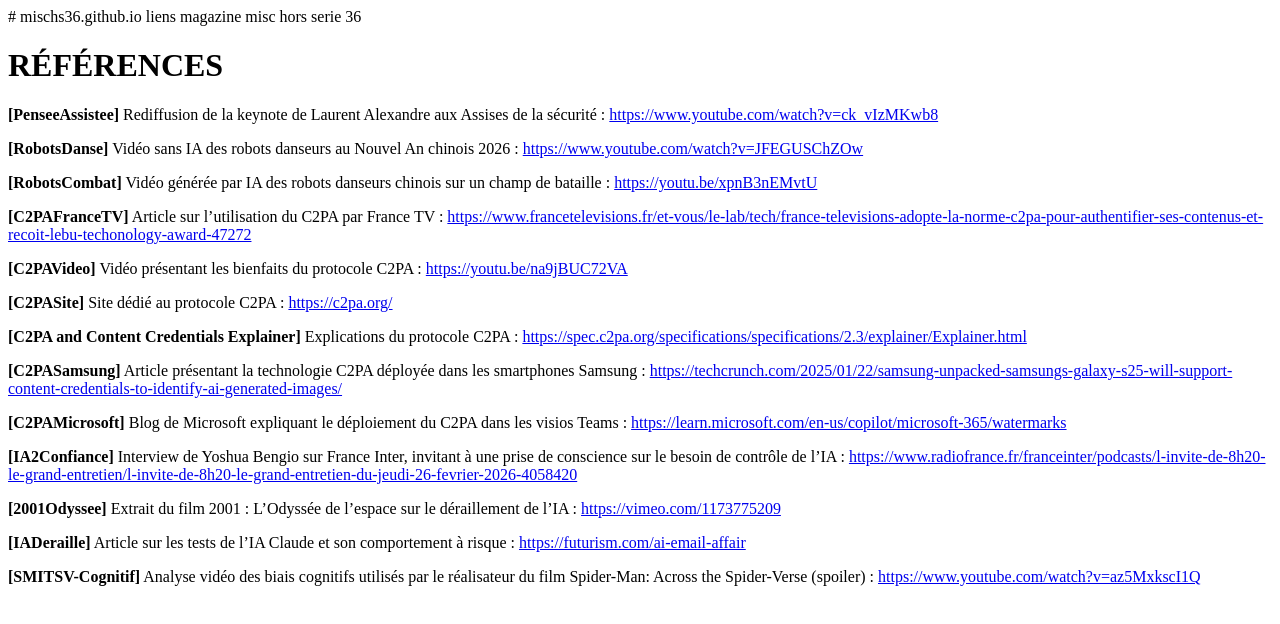
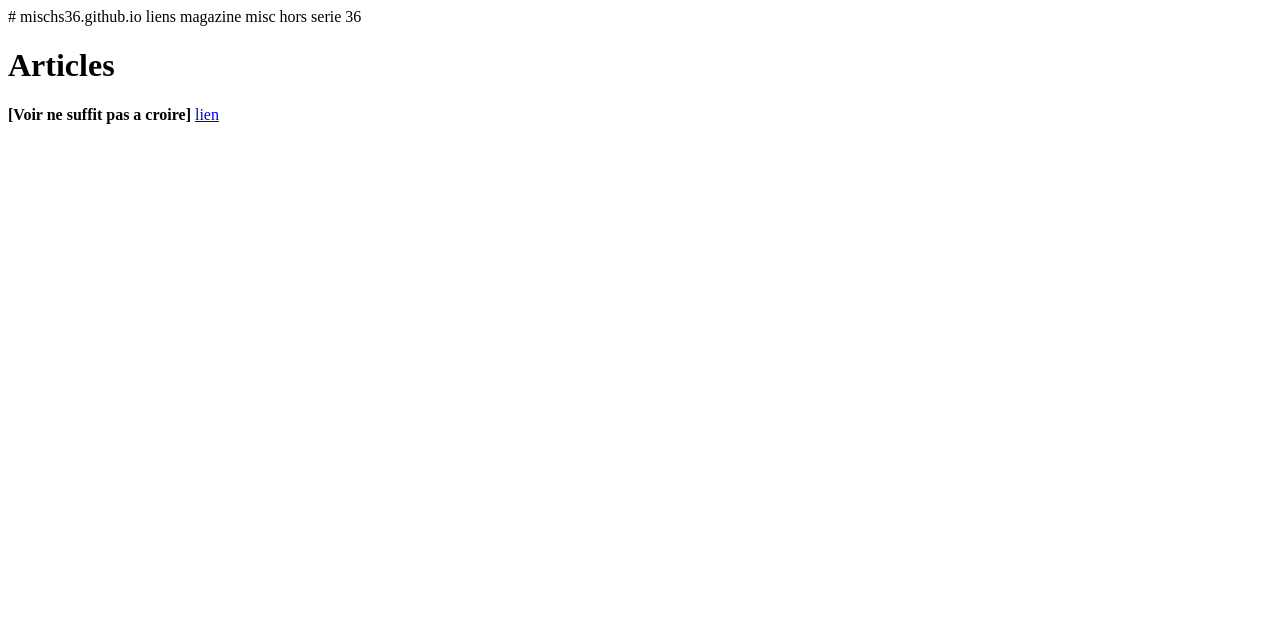
Before and after one commit to mischs36/mischs36.github.io, a plain HTML site: page index.html in a window 1280 px wide. Drawn offline with Linux system fonts and the light colour scheme.

Commit message:
Update index.html

```diff
--- a/index.html
+++ b/index.html
@@ -1,29 +1,6 @@
 # mischs36.github.io
 liens magazine misc hors serie 36
-<h1>RÉFÉRENCES</h1>
 
-<p><strong>[PenseeAssistee]</strong> Rediffusion de la keynote de Laurent Alexandre aux Assises de la sécurité : <a href="https://www.youtube.com/watch?v=ck_vIzMKwb8" target="_blank" rel="noopener noreferrer">https://www.youtube.com/watch?v=ck_vIzMKwb8</a></p>
+<h1>Articles</h1>
 
-<p><strong>[RobotsDanse]</strong> Vidéo sans IA des robots danseurs au Nouvel An chinois 2026 : <a href="https://www.youtube.com/watch?v=JFEGUSChZOw" target="_blank" rel="noopener noreferrer">https://www.youtube.com/watch?v=JFEGUSChZOw</a></p>
-
-<p><strong>[RobotsCombat]</strong> Vidéo générée par IA des robots danseurs chinois sur un champ de bataille : <a href="https://youtu.be/xpnB3nEMvtU" target="_blank" rel="noopener noreferrer">https://youtu.be/xpnB3nEMvtU</a></p>
-
-<p><strong>[C2PAFranceTV]</strong> Article sur l’utilisation du C2PA par France TV : <a href="https://www.francetelevisions.fr/et-vous/le-lab/tech/france-televisions-adopte-la-norme-c2pa-pour-authentifier-ses-contenus-et-recoit-lebu-techonology-award-47272" target="_blank" rel="noopener noreferrer">https://www.francetelevisions.fr/et-vous/le-lab/tech/france-televisions-adopte-la-norme-c2pa-pour-authentifier-ses-contenus-et-recoit-lebu-techonology-award-47272</a></p>
-
-<p><strong>[C2PAVideo]</strong> Vidéo présentant les bienfaits du protocole C2PA : <a href="https://youtu.be/na9jBUC72VA" target="_blank" rel="noopener noreferrer">https://youtu.be/na9jBUC72VA</a></p>
-
-<p><strong>[C2PASite]</strong> Site dédié au protocole C2PA : <a href="https://c2pa.org/" target="_blank" rel="noopener noreferrer">https://c2pa.org/</a></p>
-
-<p><strong>[C2PA and Content Credentials Explainer]</strong> Explications du protocole C2PA : <a href="https://spec.c2pa.org/specifications/specifications/2.3/explainer/Explainer.html" target="_blank" rel="noopener noreferrer">https://spec.c2pa.org/specifications/specifications/2.3/explainer/Explainer.html</a></p>
-
-<p><strong>[C2PASamsung]</strong> Article présentant la technologie C2PA déployée dans les smartphones Samsung : <a href="https://techcrunch.com/2025/01/22/samsung-unpacked-samsungs-galaxy-s25-will-support-content-credentials-to-identify-ai-generated-images/" target="_blank" rel="noopener noreferrer">https://techcrunch.com/2025/01/22/samsung-unpacked-samsungs-galaxy-s25-will-support-content-credentials-to-identify-ai-generated-images/</a></p>
-
-<p><strong>[C2PAMicrosoft]</strong> Blog de Microsoft expliquant le déploiement du C2PA dans les visios Teams : <a href="https://learn.microsoft.com/en-us/copilot/microsoft-365/watermarks" target="_blank" rel="noopener noreferrer">https://learn.microsoft.com/en-us/copilot/microsoft-365/watermarks</a></p>
-
-<p><strong>[IA2Confiance]</strong> Interview de Yoshua Bengio sur France Inter, invitant à une prise de conscience sur le besoin de contrôle de l’IA : <a href="https://www.radiofrance.fr/franceinter/podcasts/l-invite-de-8h20-le-grand-entretien/l-invite-de-8h20-le-grand-entretien-du-jeudi-26-fevrier-2026-4058420" target="_blank" rel="noopener noreferrer">https://www.radiofrance.fr/franceinter/podcasts/l-invite-de-8h20-le-grand-entretien/l-invite-de-8h20-le-grand-entretien-du-jeudi-26-fevrier-2026-4058420</a></p>
-
-<p><strong>[2001Odyssee]</strong> Extrait du film 2001 : L’Odyssée de l’espace sur le déraillement de l’IA : <a href="https://vimeo.com/1173775209" target="_blank" rel="noopener noreferrer">https://vimeo.com/1173775209</a></p>
-
-<p><strong>[IADeraille]</strong> Article sur les tests de l’IA Claude et son comportement à risque : <a href="https://futurism.com/ai-email-affair" target="_blank" rel="noopener noreferrer">https://futurism.com/ai-email-affair</a></p>
-
-<p><strong>[SMITSV-Cognitif]</strong> Analyse vidéo des biais cognitifs utilisés par le réalisateur du film Spider-Man: Across the Spider-Verse (spoiler) : <a href="https://www.youtube.com/watch?v=az5MxkscI1Q" target="_blank" rel="noopener noreferrer">https://www.youtube.com/watch?v=az5MxkscI1Q</a></p>
+<p><strong>[Voir ne suffit pas a croire]</strong> <a href="voir_ne_suffit_pas_a_croire.html" target="_blank" rel="noopener noreferrer">lien</a></p>
```
